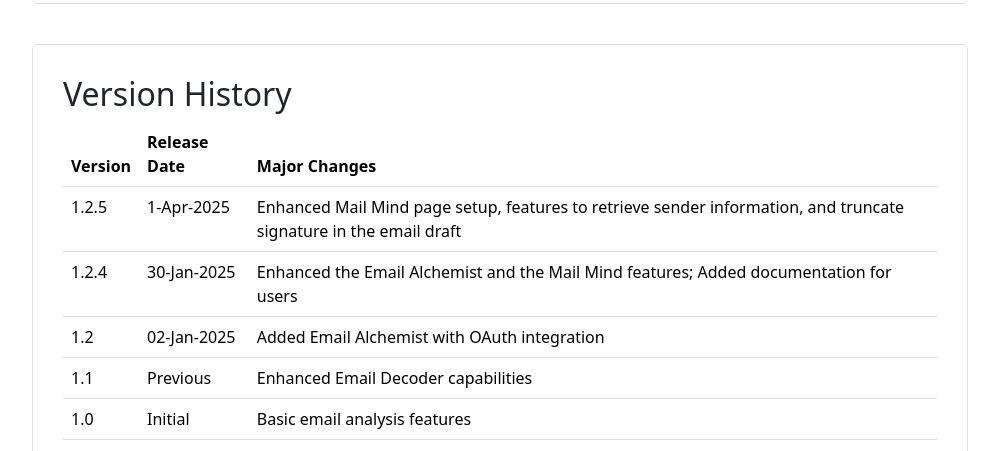
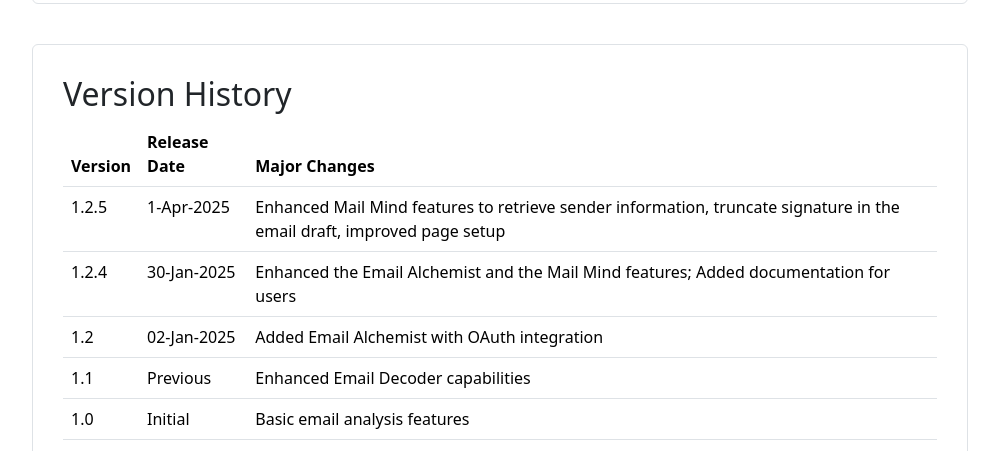
Before and after one commit to NG-Netha-Mrji/PMpal, a plain HTML site: page documentation.html in a window 1280 px wide. Shown: the part 712-1163 px from the top of the page, without its empty margins (140-1139 px from the left). Drawn offline with nearby package versions, Linux system fonts and the light colour scheme.

Commit message:
ver 1.2.5 updated Mail Mind page setup and enhanced draft-2

```diff
--- a/documentation.html
+++ b/documentation.html
@@ -86,7 +86,7 @@
                             <tr>
                                 <td>1.2.5</td>
                                 <td>1-Apr-2025</td>
-                                <td>Enhanced Mail Mind page setup, features to retrieve sender information, and truncate signature in the email draft</td>
+                                <td>Enhanced Mail Mind features to retrieve sender information, truncate signature in the email draft, improved page setup</td>
                             </tr>
                             <tr>
                                 <td>1.2.4</td>
```
